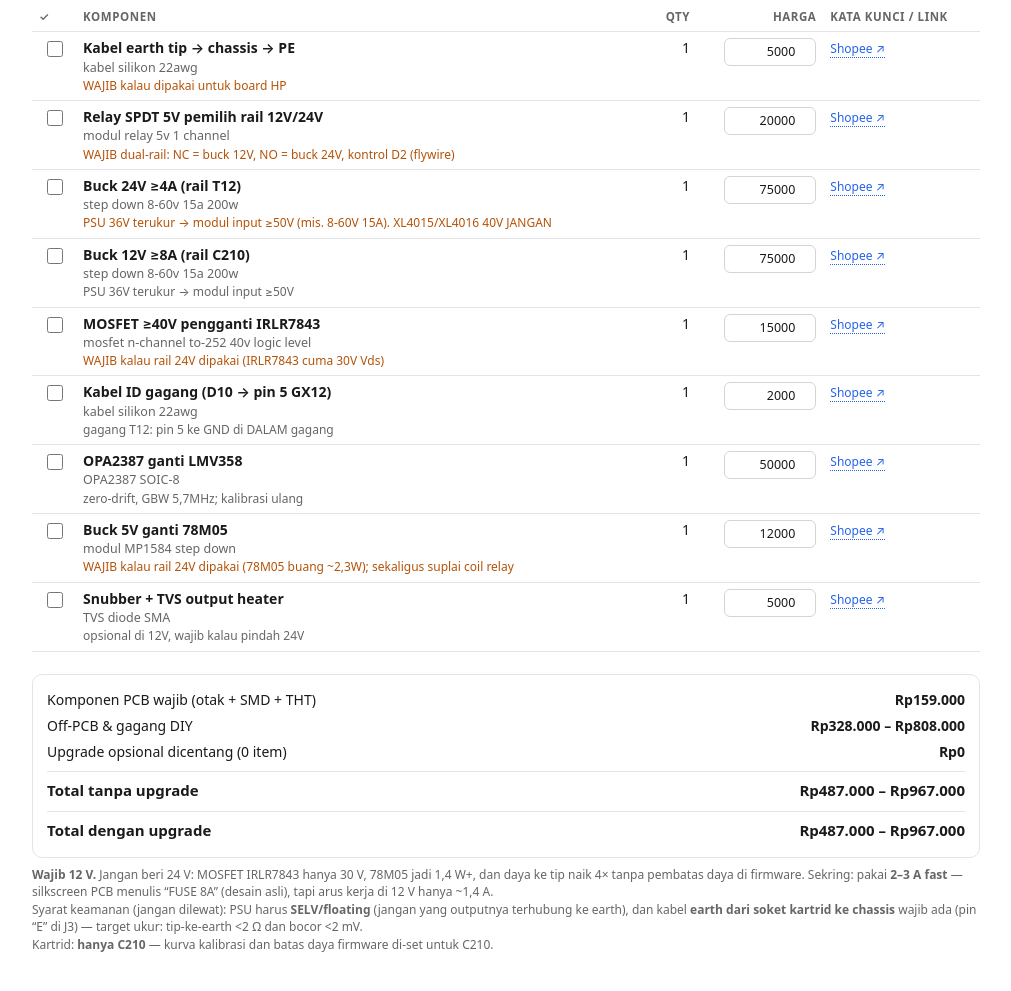
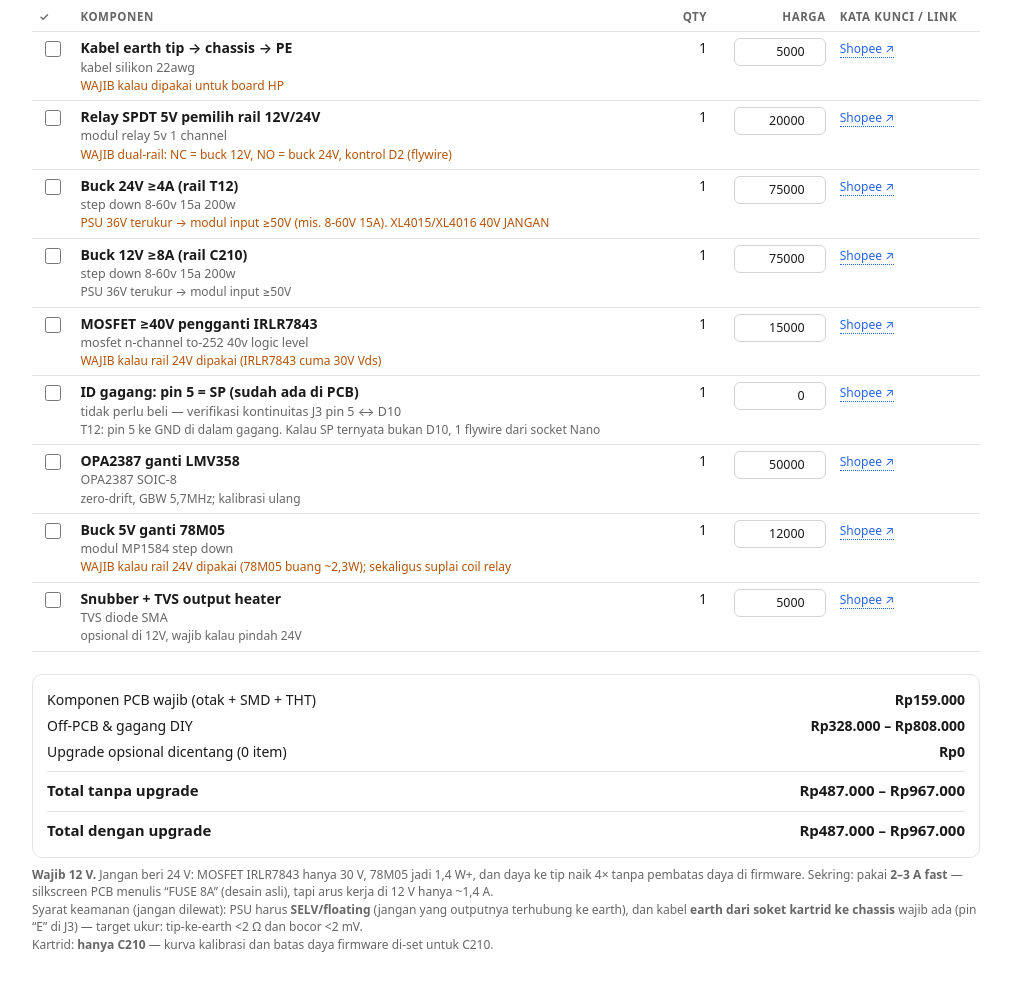
Before and after one commit to mift2609/c210-diy-station-bom, a plain HTML site: page index.html in a window 1280 px wide. Shown: the part 2380-3371 px from the top of the page, without its empty margins (134-1145 px from the left). Drawn offline with Linux system fonts and the light colour scheme.

Commit message:
PCB tidak perlu diedit: J3 pin 5 (SP) sudah jadi jalur ID gagang; update dokumen + BOM

```diff
--- a/index.html
+++ b/index.html
@@ -118,7 +118,7 @@ const SECTIONS = [
     { name: "Buck 24V ≥4A (rail T12)", spec: "step down 8-60v 15a 200w", qty: 1, price: 75000, note: "PSU 36V terukur → modul input ≥50V (mis. 8-60V 15A). XL4015/XL4016 40V JANGAN" },
     { name: "Buck 12V ≥8A (rail C210)", spec: "step down 8-60v 15a 200w", qty: 1, price: 75000, note: "PSU 36V terukur → modul input ≥50V" },
     { name: "MOSFET ≥40V pengganti IRLR7843", spec: "mosfet n-channel to-252 40v logic level", qty: 1, price: 15000, note: "WAJIB kalau rail 24V dipakai (IRLR7843 cuma 30V Vds)" },
-    { name: "Kabel ID gagang (D10 → pin 5 GX12)", spec: "kabel silikon 22awg", qty: 1, price: 2000, note: "gagang T12: pin 5 ke GND di DALAM gagang" },
+    { name: "ID gagang: pin 5 = SP (sudah ada di PCB)", spec: "tidak perlu beli — verifikasi kontinuitas J3 pin 5 ↔ D10", qty: 1, price: 0, note: "T12: pin 5 ke GND di dalam gagang. Kalau SP ternyata bukan D10, 1 flywire dari socket Nano" },
     { name: "OPA2387 ganti LMV358", spec: "OPA2387 SOIC-8", qty: 1, price: 50000, note: "zero-drift, GBW 5,7MHz; kalibrasi ulang" },
     { name: "Buck 5V ganti 78M05", spec: "modul MP1584 step down", qty: 1, price: 12000, note: "WAJIB kalau rail 24V dipakai (78M05 buang ~2,3W); sekaligus suplai coil relay" },
     { name: "Snubber + TVS output heater", spec: "TVS diode SMA", qty: 1, price: 5000, note: "opsional di 12V, wajib kalau pindah 24V" },
```
Also changed, not shown: 5 other files.
